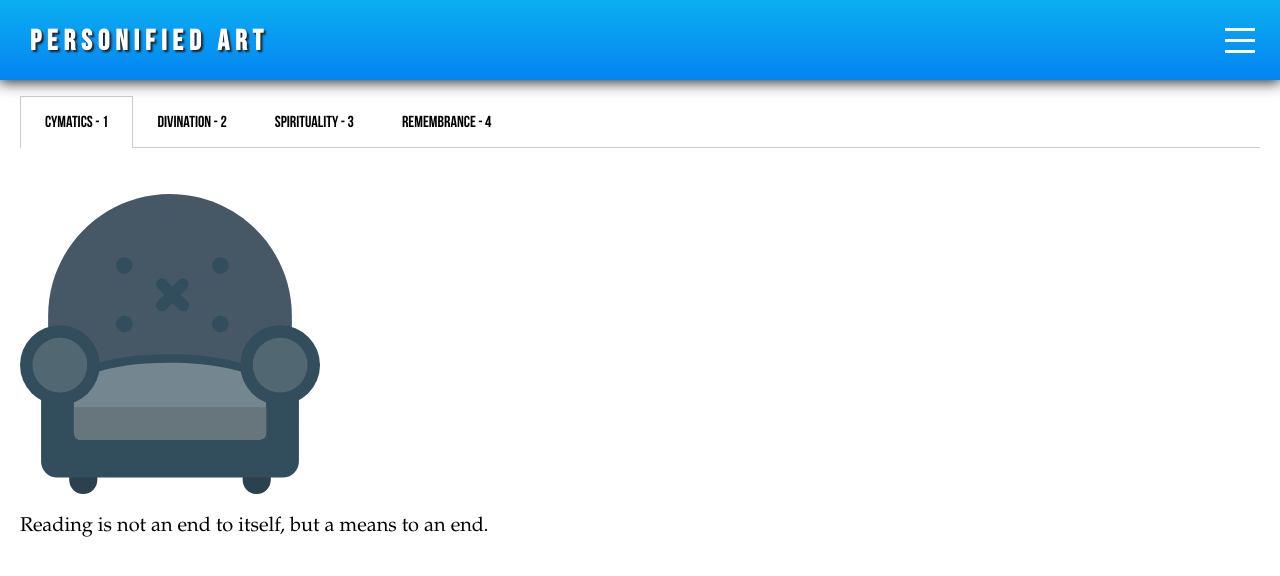
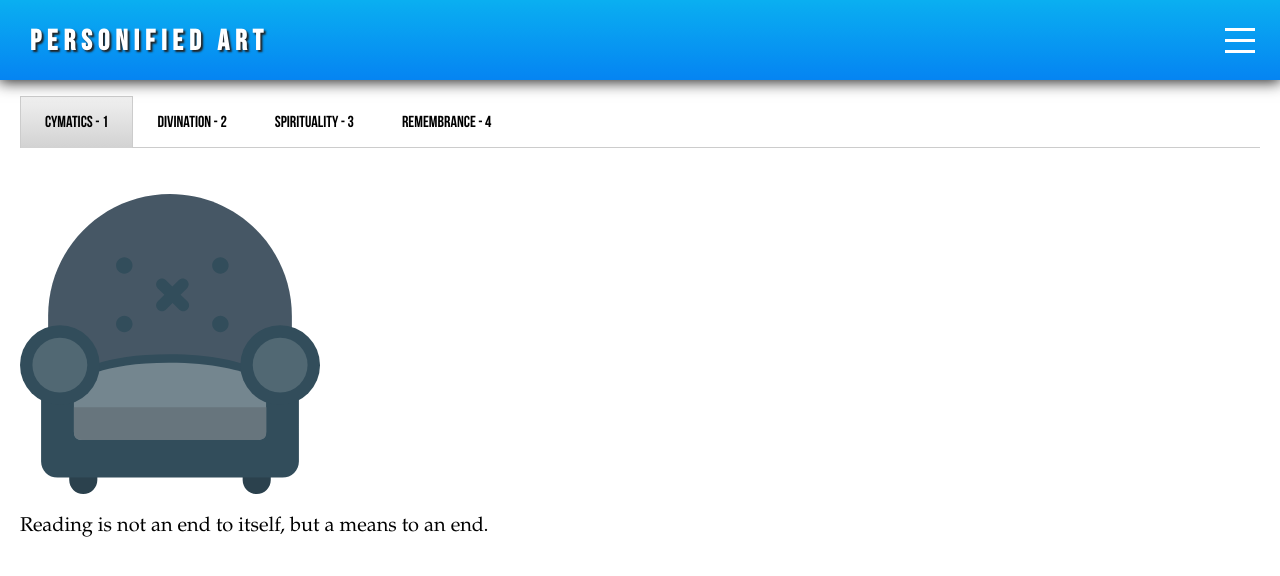
Before and after one commit to Magssch/IT2810-Prosjekt-2-ReactJS, a React (Create React App) app: page / in a window 1280 px wide. In both pictures the pointer is over the item "Cymatics - 1". Shown: the top 576 px of the page. Built offline with nearby package versions, Linux system fonts and the light colour scheme.

Commit message:
added shade to tabs

```diff
--- a/src/Components/Tabs/Tab/tab.css
+++ b/src/Components/Tabs/Tab/tab.css
@@ -13,11 +13,19 @@
     transition: padding 0.2s;
 }
 
+.tab-list-item:hover {
+    background: #222 linear-gradient(to top, rgb(225, 225, 225), rgb(245, 245, 245));
+}
+
 .tab-list-active {
     background-color: white;
     border: solid #ccc;
     border-width: 1px 1px 0 1px;
 }
+.tab-list-active:hover {
+    background: #222 linear-gradient(to top, rgb(210, 210, 210), rgb(240, 240, 240));
+}
+
 
 @media screen and (max-width: 600px) {
     .tab-list-item {padding: 1rem 0.75rem; font-size: 14px;}
--- a/src/Components/Tabs/tabs.css
+++ b/src/Components/Tabs/tabs.css
@@ -1,3 +1,3 @@
 .tabs {
-    border: black 1px;
+    /*border: black 1px;*/
 }
```
